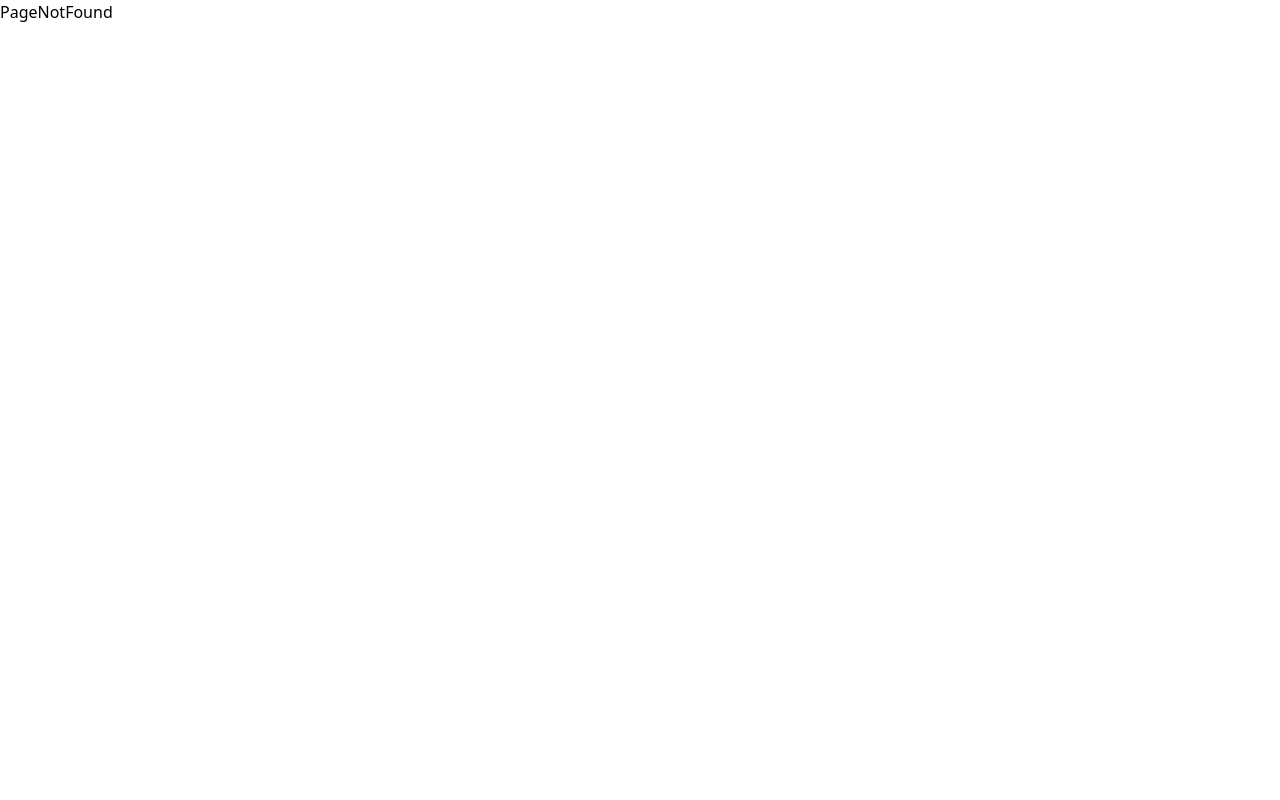
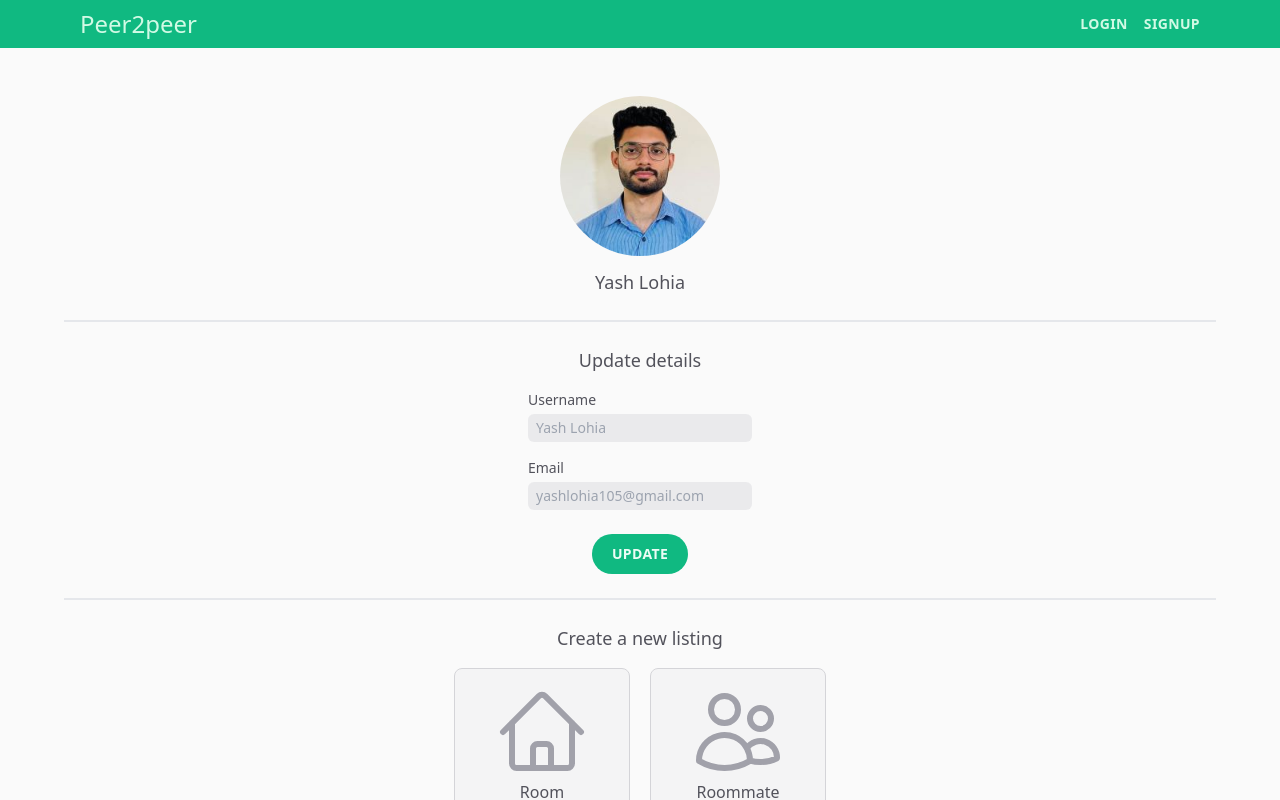
Before and after one commit to yashlohia100/peer2peer-react, a React (Vite) app: page /profile in a window 1280 px wide. Built offline with nearby package versions, Linux system fonts and the light colour scheme.

Commit message:
Create profile page

```diff
--- a/src/App.jsx
+++ b/src/App.jsx
@@ -8,6 +8,7 @@ import PageNotFound from './ui/PageNotFound';
 import AppLayout from './ui/AppLayout';
 import RoommateListingForm from './features/listing/RoommateListingForm';
 import RoomListingForm from './features/listing/RoomListingForm';
+import ProfilePage from './features/user/ProfilePage';
 
 export default function App() {
   return (
@@ -17,6 +18,7 @@ export default function App() {
           <Route index element={<Homepage />} />
           <Route path="listings" element={<ListingsPage />} />
           <Route path="listings/:listingId" element={<ListingDetail />} />
+          <Route path="/profile" element={<ProfilePage />} />
         </Route>
 
         <Route path="login" element={<Login />} />
--- /dev/null
+++ b/src/features/user/NewListing.jsx
@@ -0,0 +1,34 @@
+import { HiOutlineHome, HiOutlineUsers } from 'react-icons/hi2';
+import { Link } from 'react-router-dom';
+
+export default function NewListing() {
+  return (
+    <div className="flex flex-col items-center gap-4 py-6 text-sm">
+      <h2 className="text-lg font-medium text-zinc-600">
+        Create a new listing
+      </h2>
+
+      <div className="flex gap-5">
+        <Link
+          to="/new-listing/room"
+          className="flex h-48 w-44 flex-col items-center justify-center rounded-lg border border-zinc-300 bg-zinc-100 text-zinc-400 transition duration-300 hover:scale-105 hover:bg-zinc-50 hover:text-emerald-400 hover:shadow-lg"
+        >
+          <HiOutlineHome className="text-8xl" />
+          <p className="text-base font-medium text-zinc-600">Room</p>
+          <p className="text-zinc-600">Having a room</p>
+          <p className="text-zinc-600">Looking for a mate</p>
+        </Link>
+
+        <Link
+          to="/new-listing/roommate"
+          className="flex h-48 w-44 flex-col items-center justify-center rounded-lg border border-zinc-300 bg-zinc-100 text-zinc-400 transition duration-300 hover:scale-105 hover:bg-zinc-50 hover:text-emerald-400 hover:shadow-lg"
+        >
+          <HiOutlineUsers className="text-8xl" />
+          <p className="text-base font-medium text-zinc-600">Roommate</p>
+          <p className="text-zinc-600">Looking for a room</p>
+          <p className="text-zinc-600">With a roommate</p>
+        </Link>
+      </div>
+    </div>
+  );
+}
--- /dev/null
+++ b/src/features/user/ProfileImage.jsx
@@ -0,0 +1,12 @@
+export default function ProfileImage() {
+  return (
+    <div className="flex flex-col items-center gap-3 py-6">
+      <img
+        src="profile-photo.jpg"
+        alt="profile photo"
+        className="w-40 rounded-full"
+      />
+      <h3 className="text-lg font-medium text-zinc-600">Yash Lohia</h3>
+    </div>
+  );
+}
--- /dev/null
+++ b/src/features/user/ProfilePage.jsx
@@ -0,0 +1,13 @@
+import NewListing from './NewListing';
+import ProfileImage from './ProfileImage';
+import UpdateDetails from './UpdateDetails';
+
+export default function ProfilePage() {
+  return (
+    <div className="min-h-screen divide-y-2 pt-6">
+      <ProfileImage />
+      <UpdateDetails />
+      <NewListing />
+    </div>
+  );
+}
--- /dev/null
+++ b/src/features/user/UpdateDetails.jsx
@@ -0,0 +1,41 @@
+import Button from '../../ui/Button';
+
+const inputStyles =
+  'rounded-md bg-zinc-200/75 px-2 py-1 text-zinc-800 transition duration-300 focus:bg-zinc-100 focus:outline-none focus:ring-2 focus:ring-emerald-300';
+
+export default function UpdateDetails() {
+  return (
+    <div className="flex flex-col items-center gap-4 py-6 text-sm">
+      <h2 className="text-lg font-medium text-zinc-600">Update details</h2>
+      <div className="flex w-56 flex-col gap-1">
+        <label htmlFor="name" className="font-medium text-zinc-600">
+          Username
+        </label>
+        <input
+          type="text"
+          name=""
+          id="name"
+          placeholder="Yash Lohia"
+          className={inputStyles}
+        />
+      </div>
+
+      <div className="flex w-56 flex-col gap-1">
+        <label htmlFor="email" className="font-medium text-zinc-600">
+          Email
+        </label>
+        <input
+          type="email"
+          name=""
+          id="email"
+          placeholder="yashlohia105@gmail.com"
+          className={inputStyles}
+        />
+      </div>
+
+      <div className="mt-2 text-center">
+        <Button variant="small">Update</Button>
+      </div>
+    </div>
+  );
+}
```
